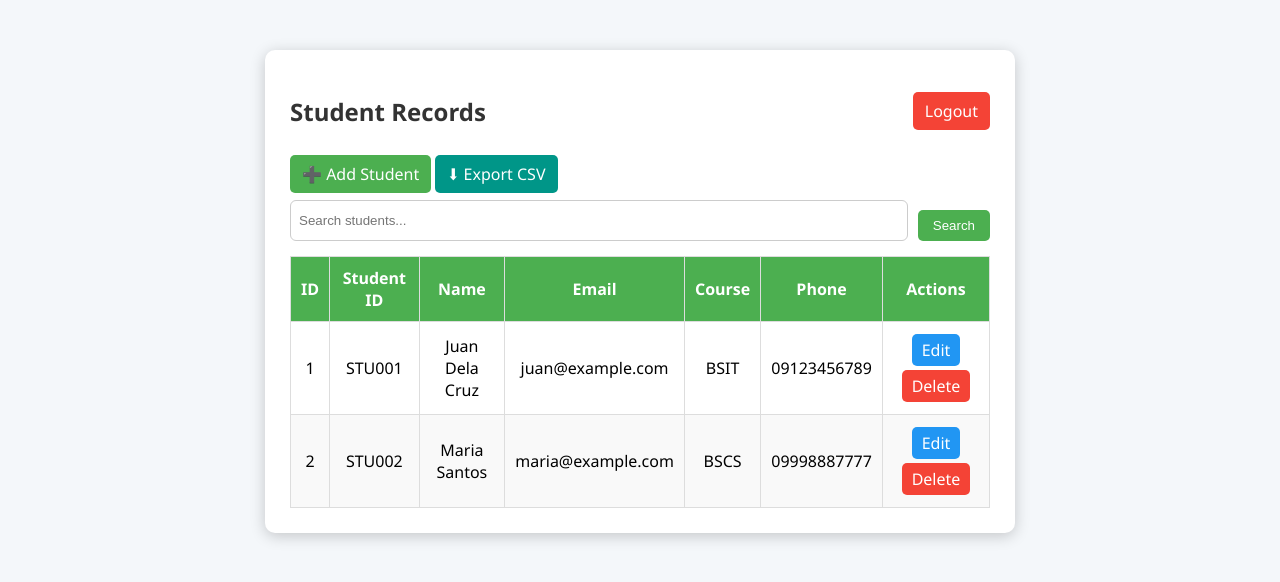
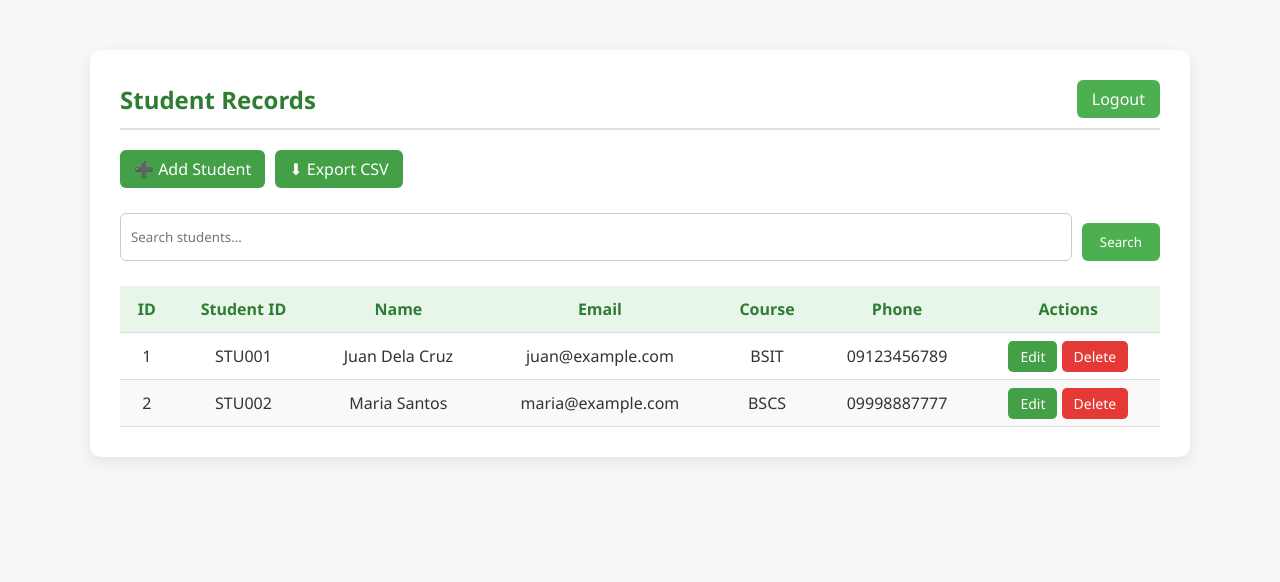
Before and after one commit to andreiiiii22/andreiiiii22.github.student.system, a PHP site: page / in a window 1280 px wide. Shown: the top 582 px of the page. Run offline with PHP 8.4, Linux system fonts and the light colour scheme; a user stored in the database is signed in; data comes from the database, SQL or seed files in the repository.

Commit message:
Update index.php

```diff
--- a/index.php
+++ b/index.php
@@ -2,7 +2,7 @@
 session_start();
 include 'db.php';
 
-// Redirect to login if not authenticated
+// Redirect if not logged in
 if (!isset($_SESSION['username'])) {
     header("Location: login.php");
     exit();
@@ -31,85 +31,128 @@ $result = $conn->query($query);
     <title>Student Records</title>
     <link rel="stylesheet" href="css/style.css">
     <style>
-        table {
-            width: 100%;
-            border-collapse: collapse;
-            margin-top: 15px;
+        * {
+            box-sizing: border-box;
+            font-family: 'Segoe UI', sans-serif;
         }
-        th, td {
-            padding: 10px;
-            border: 1px solid #ddd;
-            text-align: center;
+        body {
+            margin: 0;
+            background-color: #f5f8f4;
+            color: #333;
         }
-        th {
-            background-color: #4CAF50;
-            color: white;
-        }
-        tr:nth-child(even) {
-            background-color: #f9f9f9;
+        .container {
+            max-width: 1100px;
+            margin: 50px auto;
+            background: #fff;
+            border-radius: 10px;
+            padding: 30px;
+            box-shadow: 0 5px 15px rgba(0,0,0,0.08);
         }
         .header {
             display: flex;
             justify-content: space-between;
             align-items: center;
+            border-bottom: 2px solid #e0e0e0;
+            padding-bottom: 10px;
+        }
+        .header h2 {
+            color: #2e7d32;
+            margin: 0;
         }
         .logout-btn {
-            background-color: #f44336;
-            padding: 8px 12px;
+            background-color: #4CAF50;
+            border: none;
+            padding: 8px 15px;
+            border-radius: 6px;
             color: white;
             text-decoration: none;
-            border-radius: 5px;
+            transition: background 0.3s;
         }
         .logout-btn:hover {
-            background-color: #e53935;
+            background-color: #43a047;
         }
-        .action-btn {
-            display: inline-block;
-            padding: 5px 10px;
-            margin: 2px;
+        .top-actions {
+            margin-top: 20px;
+            display: flex;
+            gap: 10px;
+            flex-wrap: wrap;
+        }
+        .add-btn, .export-btn {
+            background-color: #43a047;
+            color: white;
+            padding: 8px 14px;
             text-decoration: none;
-            border-radius: 5px;
-            color: white;
+            border-radius: 6px;
+            font-weight: 500;
+            transition: background 0.3s;
         }
-        .edit-btn {
-            background-color: #2196F3;
-        }
-        .delete-btn {
-            background-color: #f44336;
-        }
-        .add-btn {
-            background-color: #4CAF50;
-            padding: 8px 12px;
-            border-radius: 5px;
-            color: white;
-            text-decoration: none;
-        }
-        .export-btn {
-            background-color: #009688;
-            padding: 8px 12px;
-            border-radius: 5px;
-            color: white;
-            text-decoration: none;
+        .add-btn:hover, .export-btn:hover {
+            background-color: #388e3c;
         }
         .search-bar {
-            margin-top: 10px;
+            margin-top: 20px;
             display: flex;
             gap: 10px;
         }
         .search-bar input {
             flex: 1;
-            padding: 8px;
+            padding: 10px;
+            border: 1px solid #ccc;
+            border-radius: 6px;
+            outline: none;
         }
         .search-bar button {
             background-color: #4CAF50;
             color: white;
             border: none;
-            padding: 8px 15px;
-            border-radius: 5px;
+            padding: 10px 18px;
+            border-radius: 6px;
             cursor: pointer;
+            font-weight: 500;
         }
         .search-bar button:hover {
-            background-color: #45a049;
+            background-color: #43a047;
+        }
+        table {
+            width: 100%;
+            border-collapse: collapse;
+            margin-top: 25px;
+        }
+        th, td {
+            padding: 12px;
+            border-bottom: 1px solid #ddd;
+            text-align: center;
+        }
+        th {
+            background-color: #e8f5e9;
+            color: #2e7d32;
+        }
+        tr:nth-child(even) {
+            background-color: #f9f9f9;
+        }
+        .action-btn {
+            padding: 6px 12px;
+            border-radius: 5px;
+            text-decoration: none;
+            color: white;
+            font-size: 14px;
+        }
+        .edit-btn {
+            background-color: #43a047;
+        }
+        .edit-btn:hover {
+            background-color: #388e3c;
+        }
+        .delete-btn {
+            background-color: #e53935;
+        }
+        .delete-btn:hover {
+            background-color: #c62828;
+        }
+        .no-data {
+            text-align: center;
+            color: #777;
+            padding: 20px 0;
         }
     </style>
 </head>
@@ -118,13 +161,11 @@ $result = $conn->query($query);
 <div class="container">
     <div class="header">
         <h2>Student Records</h2>
-        <div>
-            <a href="logout.php" class="logout-btn">Logout</a>
-        </div>
+        <a href="logout.php" class="logout-btn">Logout</a>
     </div>
 
     <?php if ($role == 'admin'): ?>
-    <div style="margin-top: 15px;">
+    <div class="top-actions">
         <a href="add.php" class="add-btn">➕ Add Student</a>
         <a href="export.php" class="export-btn">⬇ Export CSV</a>
     </div>
@@ -168,7 +209,7 @@ $result = $conn->query($query);
                 </tr>
             <?php endwhile; ?>
         <?php else: ?>
-            <tr><td colspan="7">No students found.</td></tr>
+            <tr><td colspan="7" class="no-data">No students found.</td></tr>
         <?php endif; ?>
         </tbody>
     </table>
```
